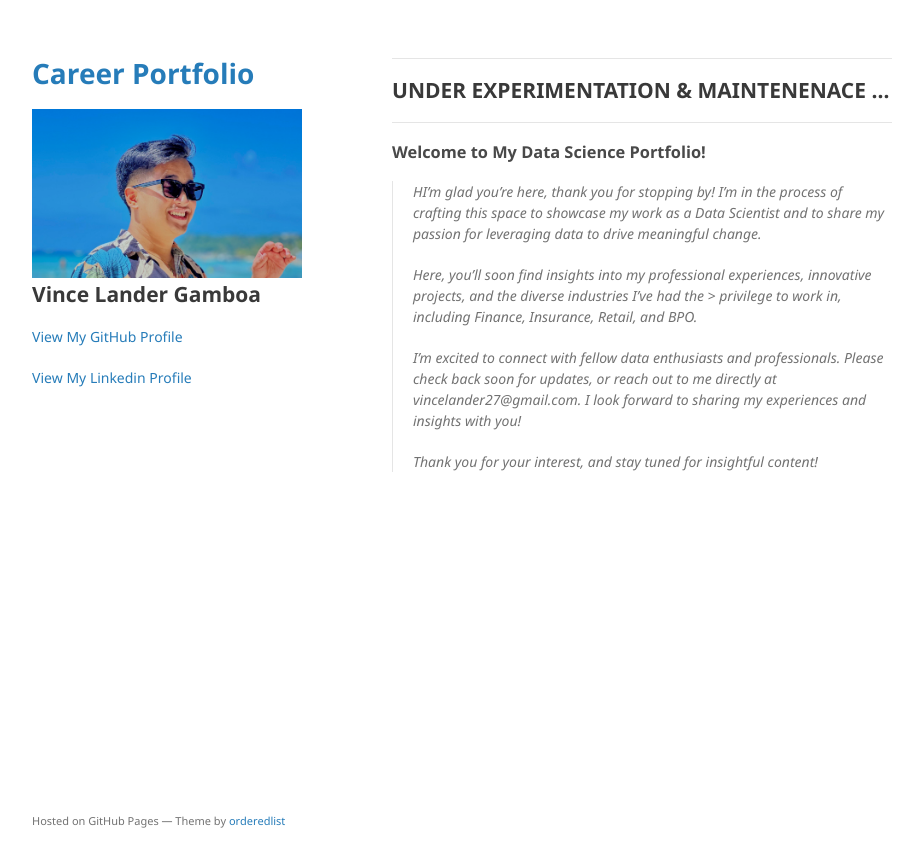
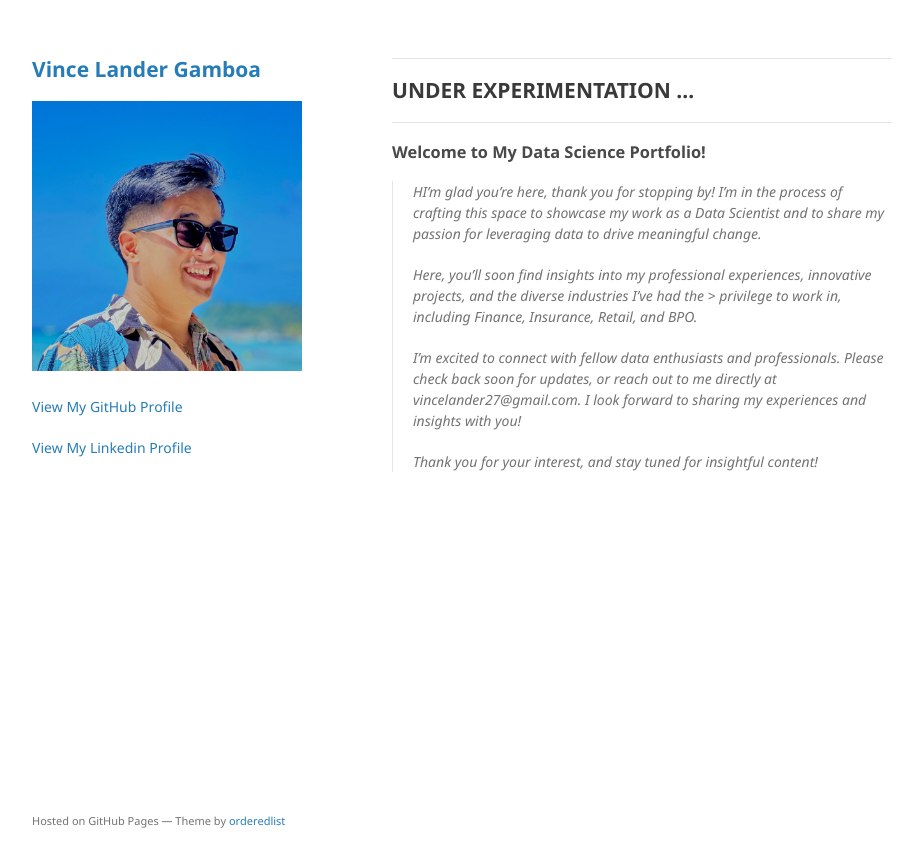
Before and after one commit to vincelander/vincelander.github.io, a Jekyll site: the page built from index.md, in a window 1280 px wide. Shown: the top 867 px of the page, without its empty margins (178-1098 px from the left). Built offline with Jekyll 4.4.1, drawn with Linux system fonts in a browser that asks for light colours; the repository's description, which GitHub fills in, is left out.

Commit message:
update view and details

```diff
--- a/_config.yml
+++ b/_config.yml
@@ -1,6 +1,6 @@
-title: Career Portfolio
-logo: /assets/img/logo.jpg
-description: Vince Lander Gamboa
+title: Vince Lander Gamboa
+logo: /assets/img/logo3.jpg
+# description: Vince Lander Gamboa
 show_downloads: false
 google_analytics:
 theme: jekyll-theme-minimal
--- a/_layouts/default.html
+++ b/_layouts/default.html
@@ -15,7 +15,7 @@
   <body>
     <div class="wrapper">
       <header>
-        <h1><a href="{{ "/" | absolute_url }}">{{ site.title | default: site.github.repository_name }}</a></h1>
+        <h2><a href="{{ "/" | absolute_url }}">{{ site.title | default: site.github.repository_name }}</a></h2>
 
         {% if site.logo %}
           <img src="{{site.logo | relative_url}}" alt="Logo" />
--- a/index.md
+++ b/index.md
@@ -3,7 +3,7 @@ layout: default
 ---
 * * *
 
-## UNDER EXPERIMENTATION & MAINTENENACE ...
+## UNDER EXPERIMENTATION ...
 
 * * *
 
```
